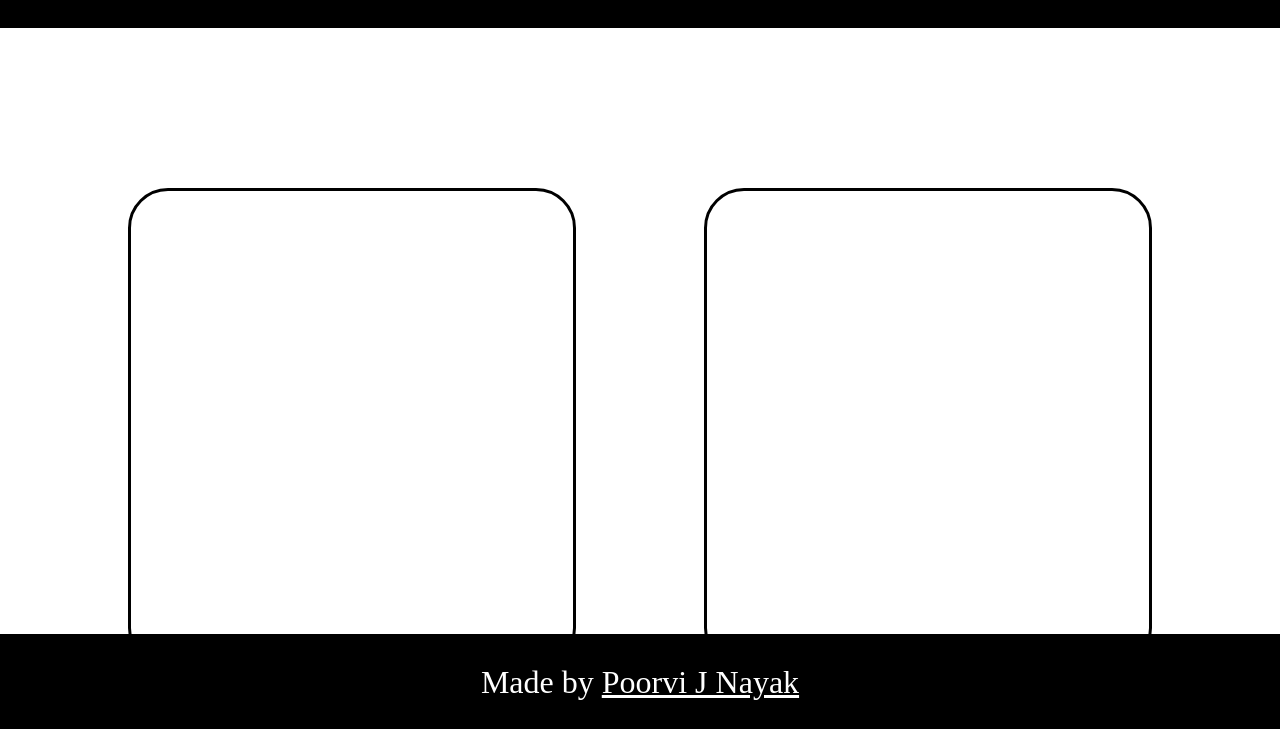
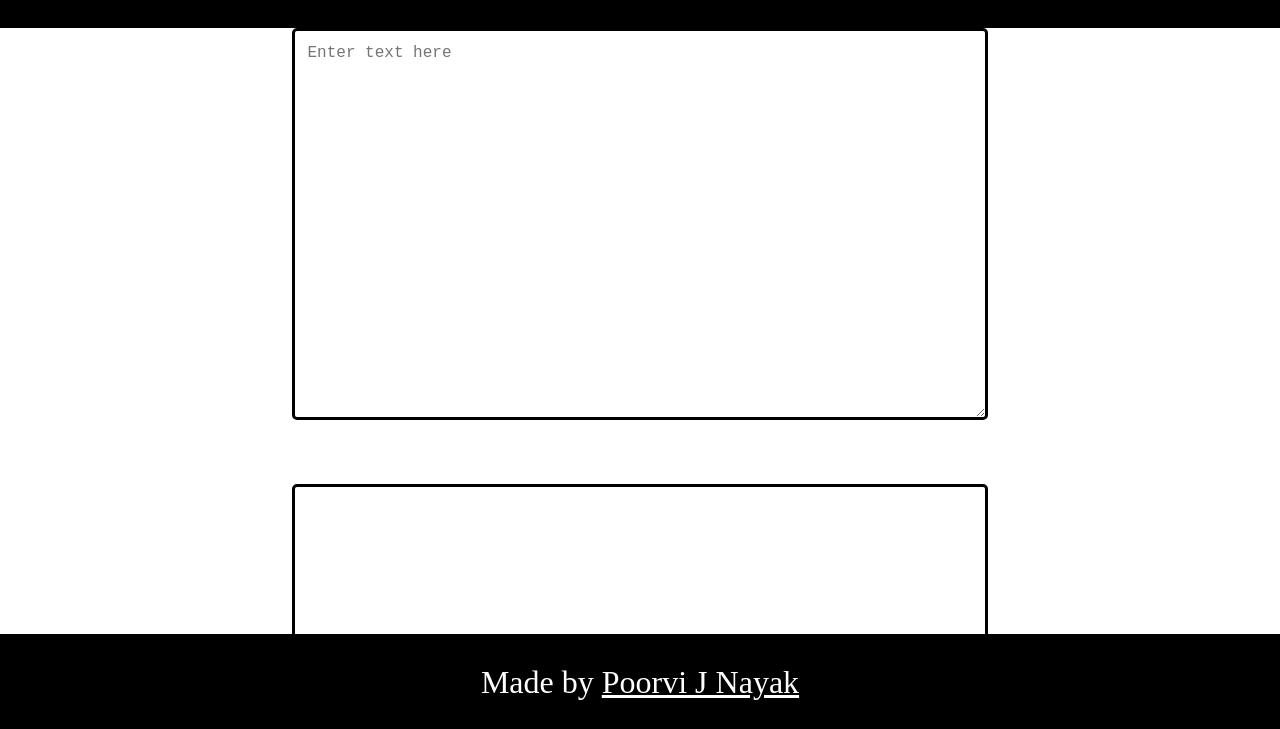
Before and after one commit to poorvijn/Arthaa, a plain HTML site: page index.html in a window 1280 px wide. Shown: the part 69-798 px from the top of the page. Drawn offline with Linux system fonts and the light colour scheme; a web font is replaced by a local one.

Commit message:
Created textboxes and finished textbox basic design

```diff
--- a/index.html
+++ b/index.html
@@ -4,8 +4,8 @@
     <meta charset="UTF-8">
     <meta name="viewport" content="width=device-width, initial-scale=1.0">
     <title>Arthaa</title>
+    <!-- STYLESHEET -->
     <link rel="stylesheet" href="/style/style.css">
-
     <!-- FONT -->
     <link rel="preconnect" href="https://fonts.googleapis.com">
     <link rel="preconnect" href="https://fonts.gstatic.com" crossorigin>
@@ -16,8 +16,8 @@
         Arthaa - <span id="header__span">translate with ease</span>
     </header>
     <div id="translateContainer">
-        <div id="inputText" class="translateDivs"></div>
-        <div id="outputText" class="translateDivs"></div>
+        <textarea name="" id="inputText" cols="65" rows="20" placeholder="Enter text here"></textarea>
+        <textarea name="" id="outputText" cols="65" rows="20"></textarea>
     </div>
     <footer id="footer">Made by <span id="footer__span"><a target="_blank" id="footer__link" href="https://github.com/poorvijn">Poorvi J Nayak</a></span></footer>
 </body>
--- a/style/style.css
+++ b/style/style.css
@@ -31,7 +31,7 @@
 /* TRANSLATION AREA */
 #translateContainer
 {
-    height: 100vh;
+    height: 80vh;
     display: flex;
     flex-flow: row wrap;
     align-items: center;
@@ -42,19 +42,21 @@
 /* INPUT DIV */
 #inputText
 {
-    height: 400px;
-    width: 400px;
     border: 3px solid black;
-    border-radius: 30px;
+    border-radius: 5px;
+    resize: vertical;
+    font-size: 1rem;
+    padding: 1%;
 }
 
 /* OUTPUT DIV */
 #outputText
 {
-    height: 400px;
-    width: 400px;
     border: 3px solid black;
-    border-radius: 30px;
+    border-radius: 5px;
+    resize: vertical;
+    font-size: 1rem;
+    padding: 1%;
 }
 
 /* FOOTER */
@@ -84,55 +86,3 @@
 {
     opacity:0.8;
 }
-
-/* MEDIA QUERIES */
-
-/* SMALL */
-@media screen and (max-width:575px)
-{
-    #inputText,#outputText
-    {
-        height: 40%;
-        width: 65%;
-    }
-}
-
-@media screen and (min-width:576px)
-{
-    #inputText,#outputText
-    {
-        height: 40%;
-        width: 65%;
-    }
-}
-
-/* MEDIUM */
-@media screen and (min-width:768px)
-{
-    #inputText,#outputText
-    {
-        height: 40%;
-        width: 65%;
-    }
-}
-
-/* LARGE */
-@media screen and (min-width:992px)
-{
-    #inputText,#outputText
-    {
-        height: 40%;
-        width: 55%;
-        border-radius: 40px;
-    }
-}
-
-@media screen and (min-width:1200px)
-{
-    #inputText,#outputText
-    {
-        height: 60%;
-        width: 35%;
-        border-radius: 40px;
-    }
-}
```
Also changed, not shown: js/script.js (added).
